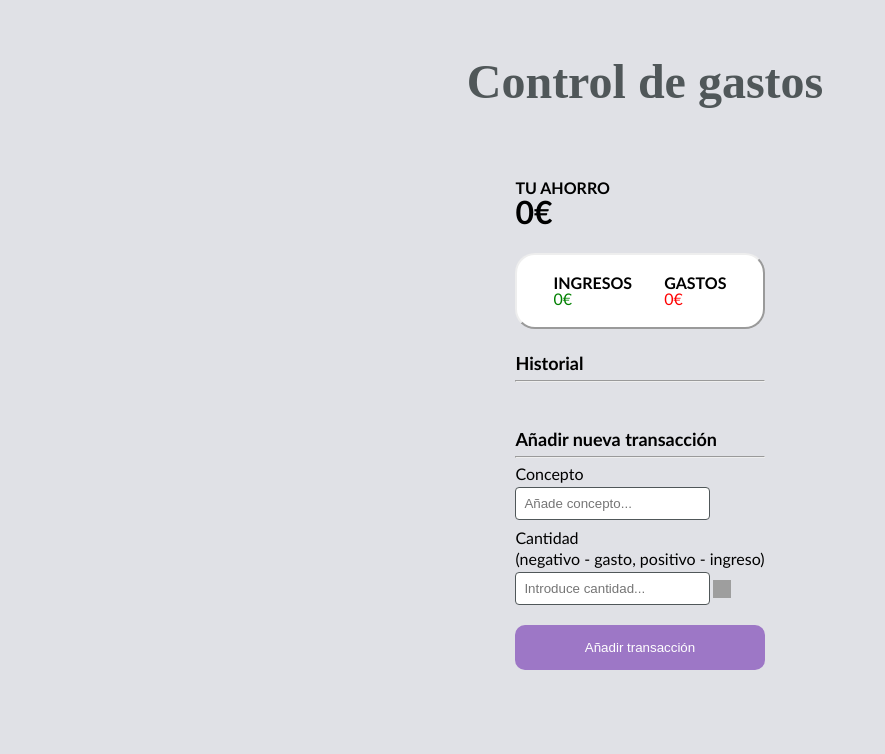
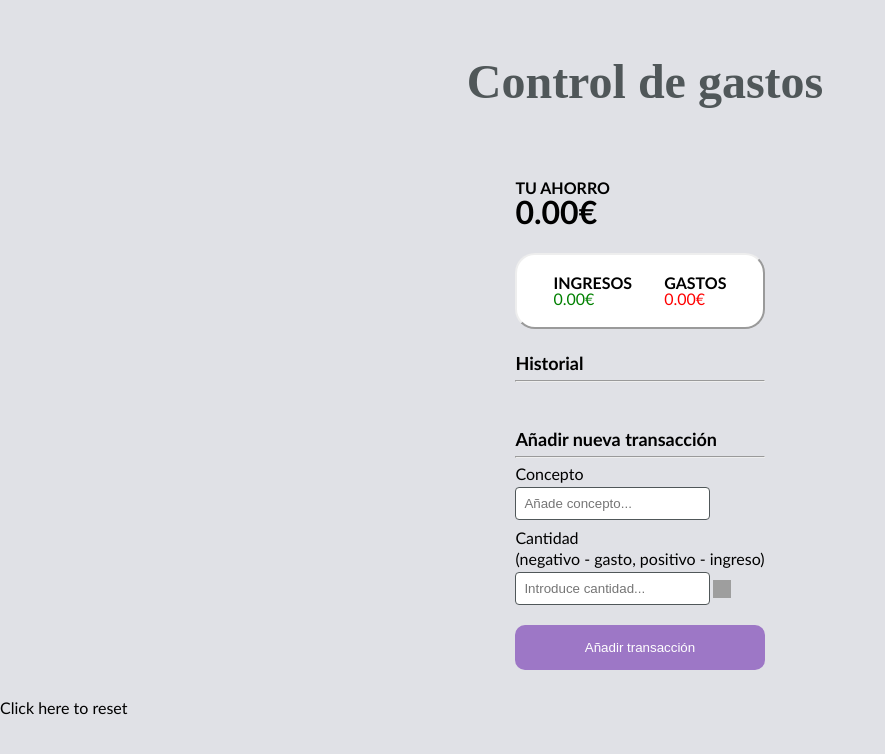
Before and after one commit to emilyvelzeboer/Control-de-gastos, a plain HTML site: page index.html in a window 1280 px wide. Shown: the whole page, without its empty margins (0-885 px from the left). Drawn offline with Linux system fonts and the light colour scheme; grey boxes are pictures that could not be loaded.

Commit message:
add reset button in footer

```diff
--- a/index.html
+++ b/index.html
@@ -16,17 +16,17 @@
         <div>
             <div class="ahorro">
                 <p id = 'titolo'>TU AHORRO</p>
-                <p id="ahorro">0€</p>
+                <p id="ahorro">0.00€</p>
             </div>
 
             <div class = 'ingresos_gastos'>
                 <div>
                 <p id = 'titolo'>INGRESOS</p>
-                <p id = 'ingreso'>0€</p>
+                <p id = 'ingreso'>0.00€</p>
                 </div>
                 <div>
                 <p id = 'titolo'>GASTOS</p>
-                <p id = 'gasto'>0€</p>
+                <p id = 'gasto'>0.00€</p>
                 </div>
             </div>
 
@@ -54,6 +54,9 @@
             </div>
         </div>
     </main>
+    <footer>
+        <p id="resetButton">Click here to reset</p>
+    </footer>
     <script src="./index.js"></script>
 </body>
 </html>
```
